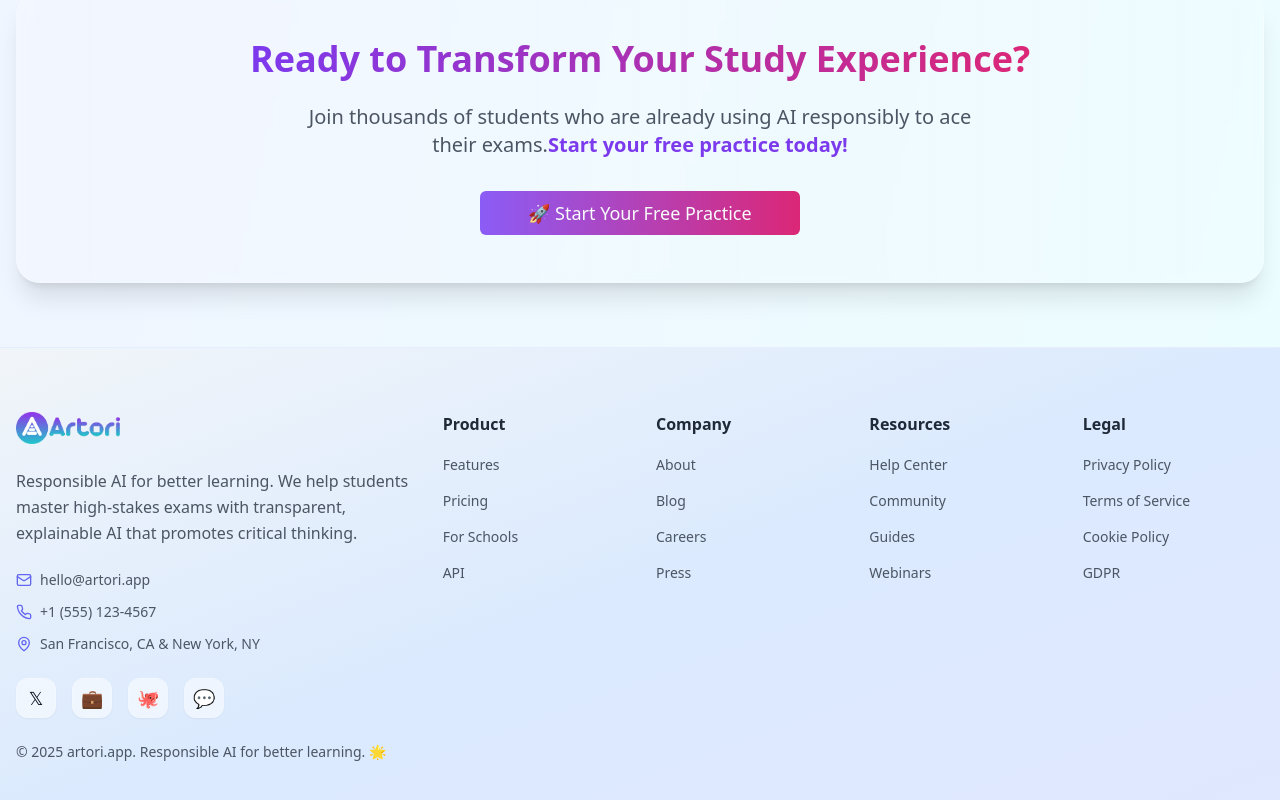
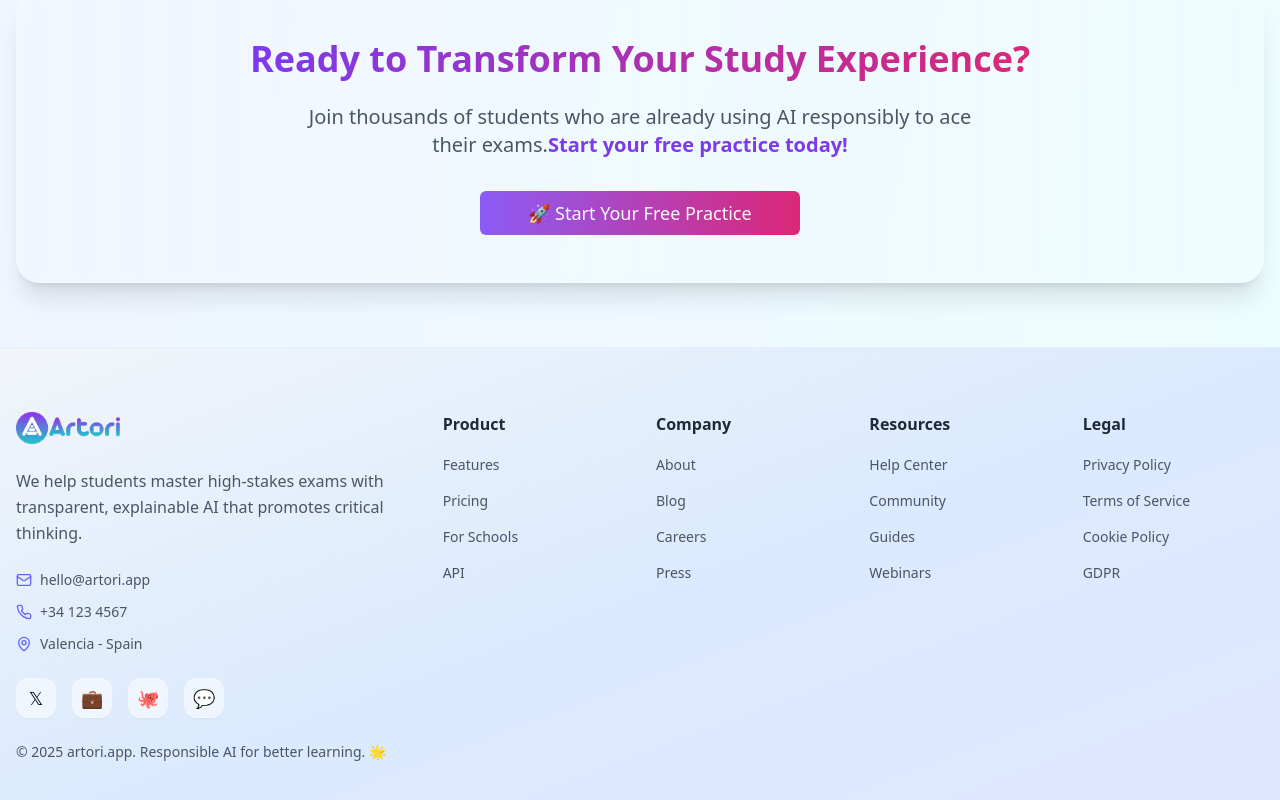
Before and after one commit to brunopinheiroeu/artori, a React (Vite) app in the folder frontend/: page / in a window 1280 px wide. Shown: the part 4803-5603 px from the top of the page. Built offline with nearby package versions, Linux system fonts and the light colour scheme; no server answers.

Commit message:
Footer text adaptation

```diff
--- a/frontend/src/components/Footer.tsx
+++ b/frontend/src/components/Footer.tsx
@@ -13,7 +13,9 @@ const Footer = ({
   schoolColors,
 }: FooterProps) => {
   const isSchool = variant === "school";
-  const logoGradient = isSchool ? "from-green-500 to-blue-600" : schoolColors || "from-indigo-500 to-purple-600";
+  const logoGradient = isSchool
+    ? "from-green-500 to-blue-600"
+    : schoolColors || "from-indigo-500 to-purple-600";
   const textGradient = isSchool
     ? "from-green-600 to-blue-600"
     : "from-indigo-600 to-purple-600";
@@ -49,7 +51,11 @@ const Footer = ({
 
   const socialLinks = [
     { name: "Twitter", href: "https://twitter.com/artori_app", icon: "𝕏" },
-    { name: "LinkedIn", href: "https://linkedin.com/company/artori", icon: "💼" },
+    {
+      name: "LinkedIn",
+      href: "https://linkedin.com/company/artori",
+      icon: "💼",
+    },
     { name: "GitHub", href: "https://github.com/artori-app", icon: "🐙" },
     { name: "Discord", href: "https://discord.gg/artori", icon: "💬" },
   ];
@@ -74,12 +80,18 @@ const Footer = ({
                     >
                       {brandName}
                     </span>
-                    <p className="text-xs text-gray-500">Powered by artori.app</p>
+                    <p className="text-xs text-gray-500">
+                      Powered by artori.app
+                    </p>
                   </div>
                 </>
               ) : (
                 <>
-                  <img src="/artori-logo.png" alt="Artori" className="h-8 w-auto" />
+                  <img
+                    src="/artori-logo.png"
+                    alt="Artori"
+                    className="h-8 w-auto"
+                  />
                 </>
               )}
             </div>
@@ -87,8 +99,7 @@ const Footer = ({
             <p className="text-gray-600 mb-6 leading-relaxed">
               {isSchool
                 ? `Empowering ${brandName} students with responsible AI-powered learning that enhances education and promotes critical thinking.`
-                : "Responsible AI for better learning. We help students master high-stakes exams with transparent, explainable AI that promotes critical thinking."
-              }
+                : "We help students master high-stakes exams with transparent, explainable AI that promotes critical thinking."}
             </p>
 
             {/* Contact Info */}
@@ -99,11 +110,11 @@ const Footer = ({
               </div>
               <div className="flex items-center space-x-2">
                 <Phone className="h-4 w-4 text-indigo-500" />
-                <span>+1 (555) 123-4567</span>
+                <span>+34 123 4567</span>
               </div>
               <div className="flex items-center space-x-2">
                 <MapPin className="h-4 w-4 text-indigo-500" />
-                <span>San Francisco, CA & New York, NY</span>
+                <span>Valencia - Spain</span>
               </div>
             </div>
 
```
